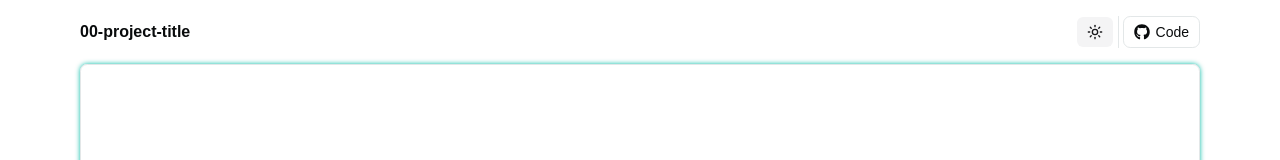
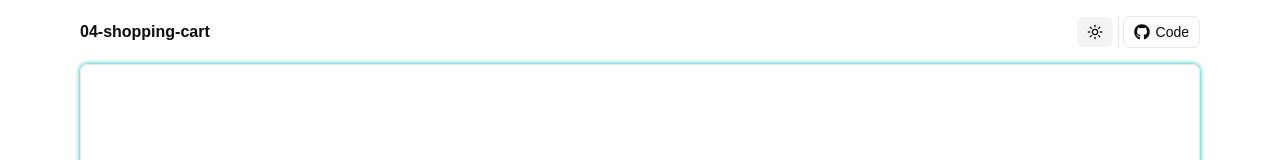
Before and after one commit to davePawww/rws-shopping-cart, a React (Vite) app: page / in a window 1280 px wide. Shown: the top 160 px of the page. Built offline with nearby package versions, Linux system fonts and the light colour scheme.

Commit message:
refactor: change title

```diff
--- a/index.html
+++ b/index.html
@@ -4,7 +4,7 @@
     <meta charset="UTF-8" />
     <link rel="icon" type="image/svg+xml" href="/favicon.svg" />
     <meta name="viewport" content="width=device-width, initial-scale=1.0" />
-    <title>react-ts-scaffold</title>
+    <title>04-shopping-cart</title>
   </head>
   <body>
     <div id="root"></div>
--- a/package.json
+++ b/package.json
@@ -1,7 +1,7 @@
 {
-  "name": "react-ts-scaffold",
+  "name": "04-shopping-cart",
   "private": true,
-  "version": "0.0.0",
+  "version": "1.0.0",
   "type": "module",
   "scripts": {
     "dev": "vite",
--- a/src/components/layout/components/layout.tsx
+++ b/src/components/layout/components/layout.tsx
@@ -10,7 +10,10 @@ export default function Layout({ children }: LayoutProps) {
 
   return (
     <div className="mx-auto flex min-h-dvh max-w-6xl flex-col overflow-hidden p-4">
-      <Header title="00-project-title" projectLink="https://www.x.com" />
+      <Header
+        title="04-shopping-cart"
+        projectLink="https://github.com/davePawww/rws-shopping-cart"
+      />
       <motion.main
         initial={{ opacity: 0 }}
         animate={{ opacity: 1 }}
```
